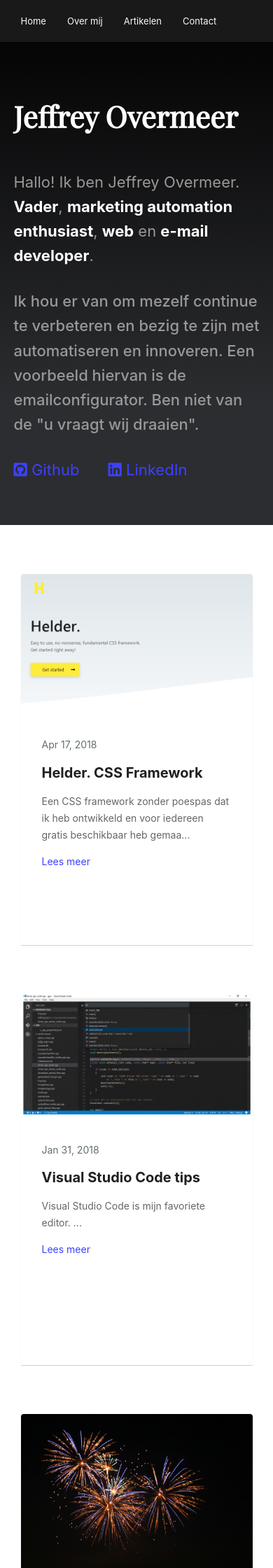
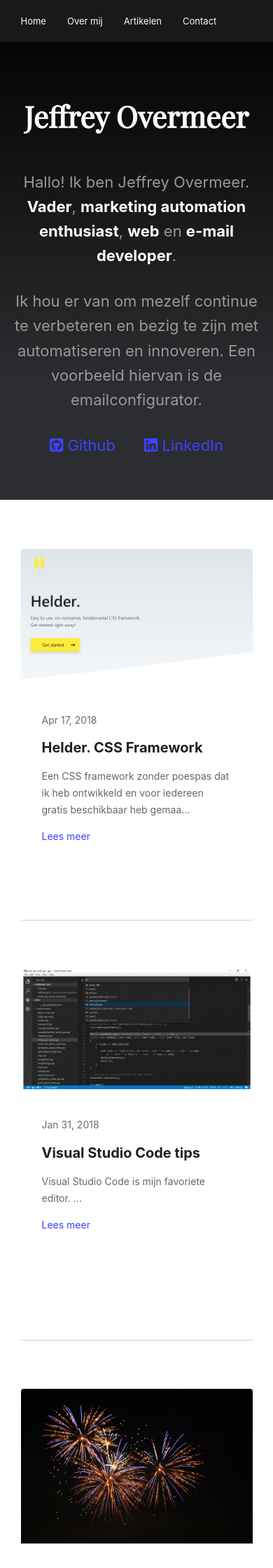
Before and after one commit to jeffrey-over/jeffrey-over.github.io, a Jekyll site: the page built from index.html, in a window 390 px wide. Shown: the top 2240 px of the page at 70% size. Built offline with Jekyll 4.4.1, drawn with Linux system fonts in a browser that asks for light colours; nearby versions of some CDN libraries; some web fonts are replaced; library files that are not in the unit come from our copies; comment, search, counter and statistics services are not loaded; some of the changed text lies outside the part shown.

Commit message:
center on mobile

```diff
--- a/_includes/footer.html
+++ b/_includes/footer.html
@@ -15,8 +15,7 @@
 					</div>
 					<div class="half column">
 
-
-							{% if page.url != "https://www.jeffreyovermeer.com/index.html" %}
+							{% if page.url != "/" %}
 							<h5>Mailinglijst</h5>
                  <!-- Begin MailChimp Signup Form -->
 
--- a/_sass/sections/_articles.scss
+++ b/_sass/sections/_articles.scss
@@ -1,5 +1,11 @@
 #articles .is-subtitle {
     margin-bottom: 60px;
+}
+
+@media only screen and (max-width: 800px) {
+    #articles {
+    text-align: center;
+}
 }
 
 #articles .card {
--- a/_sass/sections/_intro.scss
+++ b/_sass/sections/_intro.scss
@@ -11,11 +11,11 @@
 
 }
 
-// @media only screen and (max-width: 800px) {
-//     #intro {
-//     height: 90vh;
-// }
-// }
+ @media only screen and (max-width: 800px) {
+     #intro {
+     text-align: center;
+ }
+ }
 
 // @include breakpoint-desktop-up {
 //     #intro {
--- a/_sass/sections/_navigation_options.scss
+++ b/_sass/sections/_navigation_options.scss
@@ -38,7 +38,7 @@
     padding: 0 90px 0 0;
 }
 
-@media only screen and (max-width: 800px) {
+@media only screen and (max-width: 1050px) {
     .navigation-no-logo nav {
     background: transparent;
 }
--- a/index.html
+++ b/index.html
@@ -19,7 +19,7 @@
 
                             <h1>Jeffrey Overmeer</h1>
                             <p class="">Hallo! Ik ben Jeffrey Overmeer. <b>Vader</b>, <b>marketing automation enthusiast</b>, <b>web</b> en <b>e-mail developer</b>.</p>
-                            <p class="is-light">Ik hou er van om mezelf continue te verbeteren en bezig te zijn met automatiseren en innoveren. Een voorbeeld hiervan is de emailconfigurator. Ben niet van de "u vraagt wij draaien".</p>
+                            <p class="">Ik hou er van om mezelf continue te verbeteren en bezig te zijn met automatiseren en innoveren. Een voorbeeld hiervan is de emailconfigurator.</p>
                                 <a href="https://github.com/jeffrey-over/" class="social" target="_BLANK" style="margin-right:35px;"><i class="fab fa-github-square"></i> Github</a> <a href="https://www.linkedin.com/in/jeffreyovermeer/" target="_BLANK" class="social"><i class="fab fa-linkedin"></i> LinkedIn</a>
 
                         </div>
```
